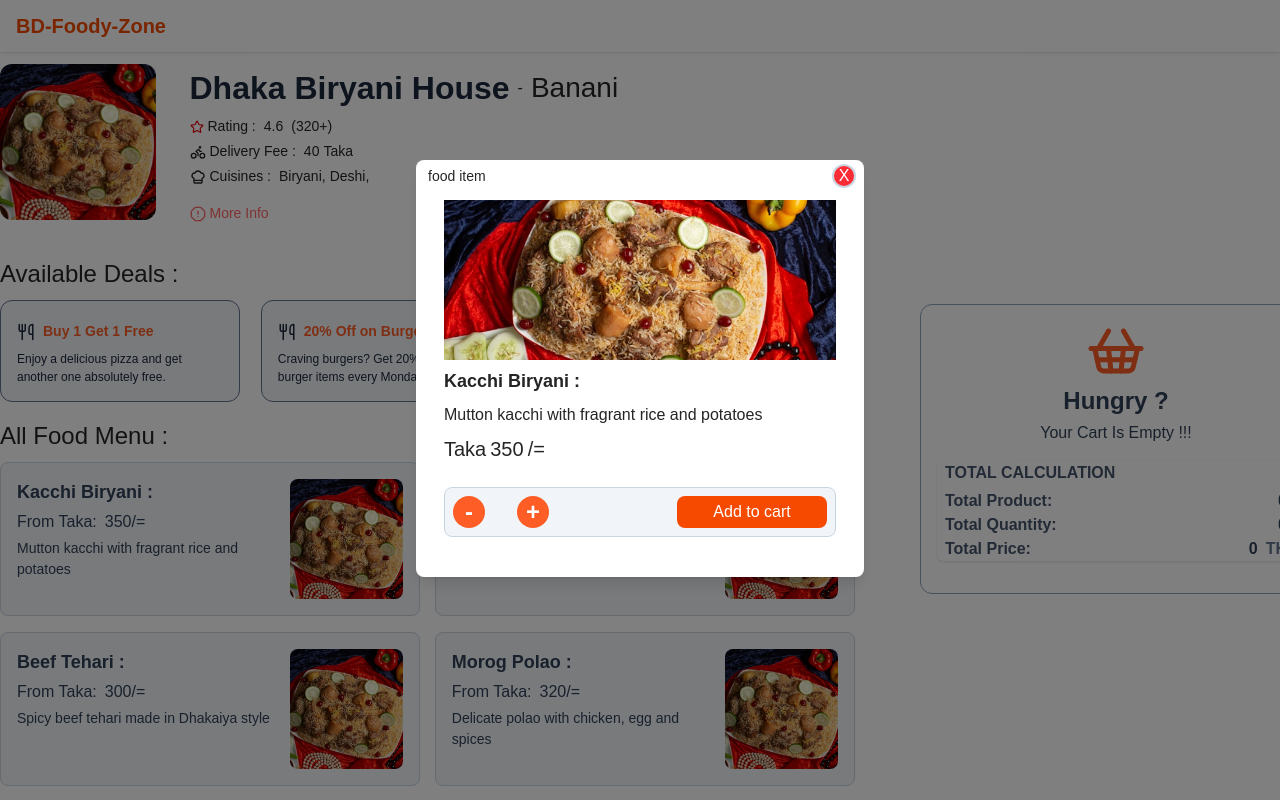
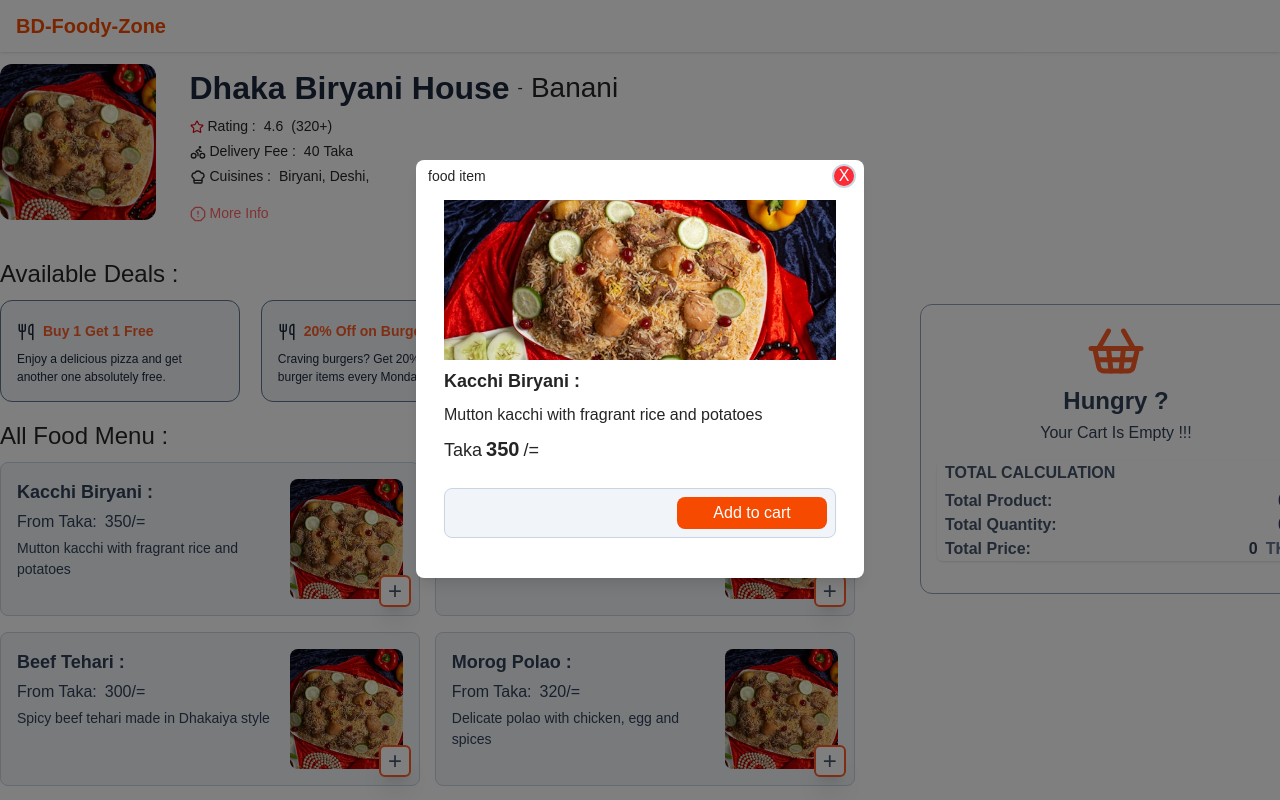
Before and after one commit to LiponRoy/YummyFly, a Next.js app: page /foodDetail/1 in a window 1280 px wide. Both pictures are taken after a click on the element 210 px from the left and 539 px from the top of the page. Shown: the top 800 px of the page. Built offline with nearby package versions, Linux system fonts and the light colour scheme.

Commit message:
update food item card

```diff
--- a/app/foodDetail/[id]/page.tsx
+++ b/app/foodDetail/[id]/page.tsx
@@ -9,7 +9,7 @@ import { IAvailableDeals, IFood } from "@/Type";
 
 import { Bike, ChefHat, ChevronDown, MapPinPlusInside, OctagonAlert, Star } from "lucide-react";
 import Image from "next/image";
-import React, { use, useState } from "react";
+import React, { use, useEffect, useState } from "react";
 
 type FoodProps = {
   params: {
@@ -19,12 +19,10 @@ type FoodProps = {
 const FoodDetail = ({ params }: { params: Promise<FoodProps["params"]> }) => {
   const { id } = use(params);
 
-  const { addItemToCart,incrementCart, decrementCart,totalQuantity } = useCartStore();
+  const { addItemToCart,removeItemFromCart,cartProducts } = useCartStore();
 
   const [openModal, setOpenModal] = useState<Boolean>(false);
-
   const [openingHour, setOpeningHour] = useState<Boolean>(false);
-
   const [openFoodItemModal, setOpenFoodItemModal] = useState<Boolean>(false);
   const [selectedFoodItem, setSelectedFoodItem] = useState<IFood>();
 
@@ -33,19 +31,17 @@ const FoodDetail = ({ params }: { params: Promise<FoodProps["params"]> }) => {
     setOpenFoodItemModal(true);
   };
 
+  const addToCart = (val: IFood) => {
+    addItemToCart(val);
+    setOpenFoodItemModal(false);
+  };
+
   // Available Deals
   const [openAvailableDealsModal, setOpenAvailableDealsModal] = useState<Boolean>(false);
   const [selectedAvailableDeals, setSelectedAvailableDeals] = useState<IAvailableDeals>();
 
   const product = Restaurants.find((item) => item.id.toString() === id);
 
-    const incrementItem = (item: IFood) => {
-    incrementCart(item);
-  };
-
-  const decrementItem = (item: IFood) => {
-    decrementCart(item);
-  };
 
   if (!product) {
     return <div className="p-6 text-red-500 font-bold">Product not found for ID: {id}</div>;
@@ -185,30 +181,21 @@ const FoodDetail = ({ params }: { params: Promise<FoodProps["params"]> }) => {
                       <div className="flex flex-col justify-start items-start space-y-2 my-6 mt-2">
                         <span className="text-[18px] font-semibold">{selectedFoodItem.name} :</span>
                         <span>{selectedFoodItem.description}</span>
-                        <span className="text-xl font-medium">
+                        <span className="text-lg font-medium">
                           <span className="mr-1">Taka</span>
-                          {selectedFoodItem.price}
+                        <span className="text-xl font-semibold">{selectedFoodItem.price}</span>
                           <span className="ml-1">/=</span>
                         </span>
                       </div>
                       {/* add cart options */}
                       <div className="w-full flex justify-between items-center p-2  bg-slate-100 border border-slate-300 my-4 rounded-lg">
                         <div className="flex justify-center items-center space-x-4">
-                          <button
-                              className={`font-bold bg-primary-1 w-8 h-8 rounded-full p-2 flex justify-center items-center text-white text-2xl  ${
-                                selectedFoodItem.cartQuantity === 1 ? "text-slate-200 cursor-not-allowed" : "cursor-pointer"
-                              }`}
-                              onClick={() => decrementItem(selectedFoodItem)}
-                            >
-                              <span >-</span>
-                            </button>
-                            <span className=" mx-2 text-slate-600">{selectedFoodItem.cartQuantity}</span>
-                            <button className="cursor-pointer font-bold bg-primary-1 w-8 h-8 rounded-full p-2 flex justify-center items-center text-white text-2xl" onClick={() => incrementItem(selectedFoodItem)}>
-                              +
-                            </button>
+                          {cartProducts.some((item) => item.id=== selectedFoodItem.id) &&   <span onClick={() => selectedFoodItem && removeItemFromCart(selectedFoodItem)}>Remove</span>
+}
+
                         </div>
-                        <div onClick={() => selectedFoodItem && addItemToCart(selectedFoodItem)} className="">
-                          <button className="bg-orange-600 w-[150px] p-1 rounded-lg text-white curser-pointer">
+                        <div onClick={() => selectedFoodItem && addToCart(selectedFoodItem)}>
+                          <button  className="bg-orange-600 w-[150px] p-1 rounded-lg text-white cursor-pointer">
                             Add to cart
                           </button>
                         </div>
--- a/components/FoodItemCard.tsx
+++ b/components/FoodItemCard.tsx
@@ -1,12 +1,14 @@
+import useCartStore from "@/app/store/useCartStore";
 import { IFood } from "@/Type";
 import Image from "next/image";
 import React from "react";
 
 const FoodItemCard = ({ val, clickPerFoodItem }: any) => {
+
   return (
     <div
       onClick={() => clickPerFoodItem(val)}
-      className=" w-full md:w-[420px] h-[154px] border border-slate-300 p-4 bg-slate-100 text-slate-700 rounded-lg  grid grid-cols-12 hover:bg-red-50 cursor-pointer "
+      className="relative group w-full md:w-[420px] h-[154px] border border-slate-300 p-4 bg-slate-100 text-slate-700 rounded-lg  grid grid-cols-12 hover:bg-red-50 cursor-pointer "
     >
       <div className="col-span-8 flex flex-col justify-start items-start">
         <span className="text-[18px] font-semibold">{val.name} :</span>
@@ -26,8 +28,12 @@ const FoodItemCard = ({ val, clickPerFoodItem }: any) => {
           alt={"food"}
           width={200}
           height={200}
-          className="h-[120px] w-[130px] object-cover transition-transform duration-500 ease-in-out hover:scale-110 rounded-lg"
+          className="h-[120px] w-[130px] object-cover transition-transform duration-500 ease-in-out hover:scale-105 rounded-lg"
         />
+      </div>
+      <div  className=" absolute bottom-2 right-2  w-8 h-8 bg-white shadow-xl text-slate-600 border-2 border-primary-1 rounded-md flex justify-center items-center text-2xl font-semibold transition-transform duration-500 ease-in-out group-hover:scale-110 z-50 py-2">
+        <span className="text-[24px] transition-transform duration-500 ease-in-out group-hover:scale-125 font-normal p-1 inline-block">+</span>
+
       </div>
     </div>
   );
```
